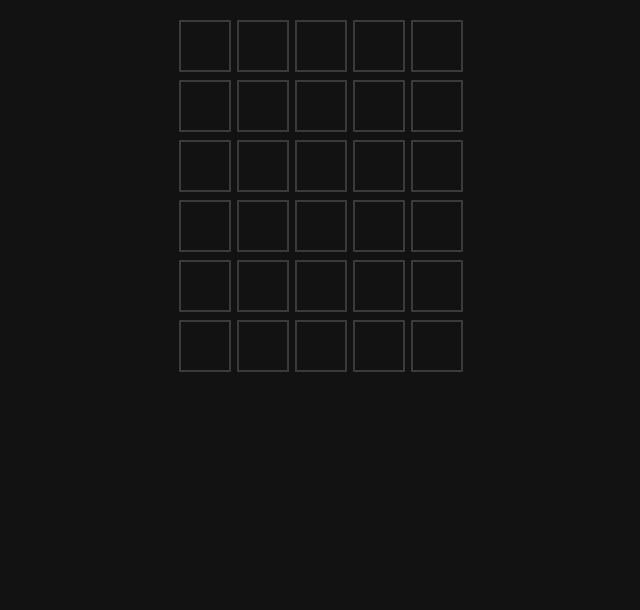
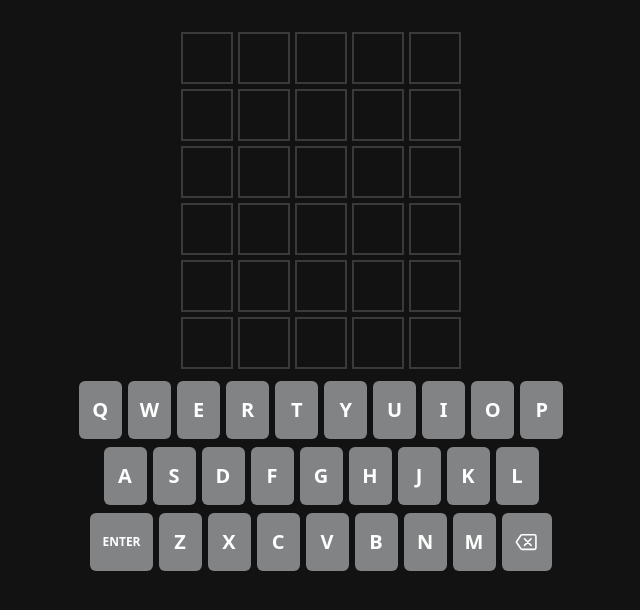
Before and after one commit to h22k/wordle-turkish-overengineering, a React (Vite) app in the folder client/: page / in a window 1280 px wide. Shown: the top 610 px of the page, without its empty margins (319-959 px from the left). Built offline with nearby package versions, Linux system fonts and the light colour scheme.

Commit message:
feat: stable version with working virtual keyboard - will be cleaned up

```diff
--- a/client/gameConfig.js
+++ b/client/gameConfig.js
@@ -1,2 +1,13 @@
 export const WORD_LENGTH = +import.meta.env.VITE_WORD_LENGTH
 export const MAX_ATTEMPTS = +import.meta.env.VITE_MAX_ATTEMPTS
+export const KEYBOARD_LAYOUT = [
+  ['Q', 'W', 'E', 'R', 'T', 'Y', 'U', 'I', 'O', 'P'],
+  ['A', 'S', 'D', 'F', 'G', 'H', 'J', 'K', 'L'],
+  ['ENTER', 'Z', 'X', 'C', 'V', 'B', 'N', 'M', 'BACKSPACE'],
+]
+export const STATUS_COLOR = {
+  correct: 'bg-correct',
+  present: 'bg-present',
+  absent: 'bg-absent',
+  empty: 'bg-transparent border-2 border-absent',
+}
--- a/client/src/App.jsx
+++ b/client/src/App.jsx
@@ -1,11 +1,18 @@
 import Board from './components/sections/Board.jsx'
+import Keyboard from './components/sections/Keyboard.jsx'
+import { KeyboardProvider } from './context/keyboardContext.jsx'
+import { ToastContainer } from 'react-toastify'
 
 function App() {
   return (
-   <div className="flex items-center justify-center p-5">
-       <Board/>
-   </div>
-  );
+    <KeyboardProvider>
+      <div className="flex items-center flex-col gap-3 justify-center p-5">
+        <ToastContainer/>
+        <Board/>
+        <Keyboard/>
+      </div>
+    </KeyboardProvider>
+  )
 }
 
-export default App;
+export default App
--- /dev/null
+++ b/client/src/components/common/Key.jsx
@@ -0,0 +1,14 @@
+import { IoBackspaceOutline } from 'react-icons/io5'
+
+function Key({ value, onClick }) {
+  return (
+    <button
+      onClick={ () => onClick(value) }
+      className={ `rounded-md px-3 py-2 ${ value === 'ENTER' ? 'text-xs' : 'text-xl' } focus:outline-none font-bold text-white bg-keyboard min-w-[43px] h-[58px] flex items-center justify-center` }
+    >
+      { value === 'BACKSPACE' ? <IoBackspaceOutline size={ 26 }/> : value }
+    </button>
+  )
+}
+
+export default Key
--- a/client/src/components/common/LetterBox.jsx
+++ b/client/src/components/common/LetterBox.jsx
@@ -1,38 +1,31 @@
-import { useEffect, useRef, useState } from 'react'
+import { useRef, useEffect, useState } from 'react'
+import { STATUS_COLOR } from '../../../gameConfig.js'
 
-function LetterBox({ letter, status, index, onChange, isFirstBox }) {
+function LetterBox({ letter, status, onChange, isFirstBox }) {
   const inputRef = useRef(null)
   const [ isAnimating, setIsAnimating ] = useState(false)
 
-  const statusColor = {
-    correct: 'bg-correct',
-    present: 'bg-present',
-    absent: 'bg-absent',
-    empty: 'bg-transparent border-2 border-absent',
-  }
-
   useEffect(() => {
-    if (isFirstBox) {
+    if ( isFirstBox ) {
       inputRef.current?.focus()
     }
-  }, [isFirstBox])
+  }, [ isFirstBox ])
 
   const handleChange = (e) => {
     const value = e.target.value.toUpperCase()
-    if ( /^[A-Z]$/.test(value) ) {
-      onChange(index, value)
+    if ( value && /^[A-Z]$/.test(value) ) {
+      onChange(value)
       setIsAnimating(true)
       setTimeout(() => setIsAnimating(false), 75)
-      inputRef.current.nextElementSibling?.focus()
-    }
-    else if ( value === '' ) {
-      onChange(index, '')
     }
   }
 
   const handleKeyDown = (e) => {
     if ( e.key === 'Backspace' && !letter ) {
       inputRef.current.previousElementSibling?.focus()
+    }
+    if ( e.key === 'Enter' ) {
+      e.preventDefault()
     }
   }
 
@@ -46,7 +39,7 @@ function LetterBox({ letter, status, index, onChange, isFirstBox }) {
       onKeyDown={ handleKeyDown }
       className={ `w-[52px] h-[52px] text-center uppercase font-bold text-[2rem] text-white
         focus:outline-none transition-transform duration-75
-        caret-transparent cursor-default select-none ${ statusColor[status] }
+        caret-transparent cursor-default select-none ${ STATUS_COLOR[status] }
         ${ isAnimating ? 'scale-110' : 'scale-100' }` }
     />
   )
--- a/client/src/components/common/LetterRow.jsx
+++ b/client/src/components/common/LetterRow.jsx
@@ -1,28 +1,21 @@
-import { useState } from 'react'
 import LetterBox from './LetterBox.jsx'
-import { WORD_LENGTH } from '../../../gameConfig.js'
+import { useKeyboard } from '../../context/keyboardContext.jsx'
 
-function LetterRow({ isFirstRow }) {
-  const [ letters, setLetters ] = useState(
-    Array.from({ length: WORD_LENGTH }).map(() => ( { char: '', status: 'empty' } )),
-  )
+function LetterRow({ rowIndex, isFirstRow }) {
+  const { letters, handleChange, currentRow } = useKeyboard()
 
-  const handleChange = (index, value) => {
-    const updated = [ ...letters ]
-    updated[index].char = value
-    setLetters(updated)
-  }
+  const isCurrentRow = rowIndex === currentRow
 
   return (
-    <div className="flex gap-1.5">
-      { letters.map((letter, index) => (
+    <div className="flex gap-[5px]">
+      { letters[rowIndex].map((letter, index) => (
         <LetterBox
           key={ index }
           letter={ letter.char }
           status={ letter.status }
           index={ index }
           isFirstBox={ isFirstRow && index === 0 }
-          onChange={ handleChange }
+          onChange={ isCurrentRow ? (value) => handleChange(rowIndex, index, value) : null }
         />
       )) }
     </div>
--- a/client/src/components/sections/Board.jsx
+++ b/client/src/components/sections/Board.jsx
@@ -1,11 +1,19 @@
 import LetterRow from '../common/LetterRow.jsx'
 import { MAX_ATTEMPTS } from '../../../gameConfig.js'
+import { useKeyboard } from '../../context/keyboardContext.jsx'
 
 function Board() {
+  const { currentRow } = useKeyboard()
+
   return (
-    <div className="grid gap-2">
+    <div className="grid gap-[5px]">
       { Array.from({ length: MAX_ATTEMPTS }).map((_, i) => (
-        <LetterRow key={ i } isFirstRow={ i === 0 }/>
+        <LetterRow
+          key={ i }
+          rowIndex={ i }
+          isFirstRow={ i === 0 }
+          currentRow={ currentRow }
+        />
       )) }
     </div>
   )
--- /dev/null
+++ b/client/src/components/sections/Keyboard.jsx
@@ -0,0 +1,35 @@
+import Key from '../common/Key'
+import { KEYBOARD_LAYOUT } from '../../../gameConfig.js'
+import { useKeyboard } from '../../context/keyboardContext.jsx'
+import { useEffect } from 'react'
+
+function Keyboard() {
+  const { handleClick } = useKeyboard()
+
+  useEffect(() => {
+    const handleKeyDown = (e) => {
+      const key = e.key.toUpperCase()
+
+      if ( [ 'BACKSPACE', 'ENTER', ...KEYBOARD_LAYOUT.flat() ].includes(key) ) {
+        handleClick(key)
+      }
+    }
+
+    window.addEventListener('keydown', handleKeyDown)
+    return () => window.removeEventListener('keydown', handleKeyDown)
+  }, [ handleClick ])
+
+  return (
+    <div className="flex flex-col gap-2 items-center">
+      { KEYBOARD_LAYOUT.map((row, rowIndex) => (
+        <div key={ rowIndex } className="flex gap-1.5">
+          { row.map((key) => (
+            <Key key={ key } value={ key } onClick={ handleClick }/>
+          )) }
+        </div>
+      )) }
+    </div>
+  )
+}
+
+export default Keyboard
--- /dev/null
+++ b/client/src/context/keyboardContext.jsx
@@ -0,0 +1,78 @@
+import { createContext, useContext, useState } from 'react'
+import { MAX_ATTEMPTS, WORD_LENGTH } from '../../gameConfig.js'
+
+const KeyboardContext = createContext()
+
+export const useKeyboard = () => {
+  return useContext(KeyboardContext)
+}
+
+export const KeyboardProvider = ({ children }) => {
+  const [ letters, setLetters ] = useState(
+    Array.from({ length: MAX_ATTEMPTS }).map(() =>
+      Array.from({ length: WORD_LENGTH }).map(() => ( { char: '', status: 'empty' } )),
+    ),
+  )
+  const [ currentRow, setCurrentRow ] = useState(0)
+
+  const handleClick = (value) => {
+    const updatedLetters = [ ...letters ]
+    const firstEmptyIndex = updatedLetters[currentRow].findIndex((letter) => letter.char === '')
+
+    if ( value === 'BACKSPACE' ) {
+      if ( firstEmptyIndex === -1 ) {
+        updatedLetters[currentRow][WORD_LENGTH - 1].char = ''
+      }
+      else {
+        updatedLetters[currentRow][firstEmptyIndex - 1].char = ''
+      }
+      setLetters(updatedLetters)
+    }
+    else if ( value === 'ENTER' ) {
+      const currentRowLetters = updatedLetters[currentRow]
+      const filledLetters = currentRowLetters.filter(letter => letter.char !== '')
+
+      if ( filledLetters.length === WORD_LENGTH ) {
+        moveToNextRow()
+      }
+      else {
+        // toast.error('Not enough letters', {
+        //   position: 'top-center',
+        //   autoClose: 3000,
+        //   hideProgressBar: true,
+        //   closeOnClick: true,
+        // })
+
+        document.getElementById(`row-${ currentRow }`).classList.add('animate-shake')
+
+        setTimeout(() => {
+          document.getElementById(`row-${ currentRow }`).classList.remove('animate-shake')
+        }, 500)
+      }
+    }
+    else {
+      if ( firstEmptyIndex !== -1 ) {
+        updatedLetters[currentRow][firstEmptyIndex].char = value
+        setLetters(updatedLetters)
+      }
+    }
+  }
+
+  const handleChange = (rowIndex, index, value) => {
+    const updatedLetters = [ ...letters ]
+    updatedLetters[rowIndex][index].char = value
+    setLetters(updatedLetters)
+  }
+
+  const moveToNextRow = () => {
+    if ( currentRow < MAX_ATTEMPTS - 1 ) {
+      setCurrentRow(currentRow + 1)
+    }
+  }
+
+  return (
+    <KeyboardContext.Provider value={ { letters, handleClick, handleChange, currentRow, moveToNextRow } }>
+      { children }
+    </KeyboardContext.Provider>
+  )
+}
--- a/client/src/index.css
+++ b/client/src/index.css
@@ -5,6 +5,7 @@
     --color-present: #b59f3b;
     --color-absent: #3a3a3c;
     --color-background: #121213;
+    --color-keyboard: #818384;
 }
 
 #root {
--- /dev/null
+++ b/package.json
@@ -0,0 +1,6 @@
+{
+  "dependencies": {
+    "react-icons": "^5.5.0",
+    "react-toastify": "^11.0.5"
+  }
+}
```
Also changed, not shown: 1 other file (tests, documents, lock files or other folders).
